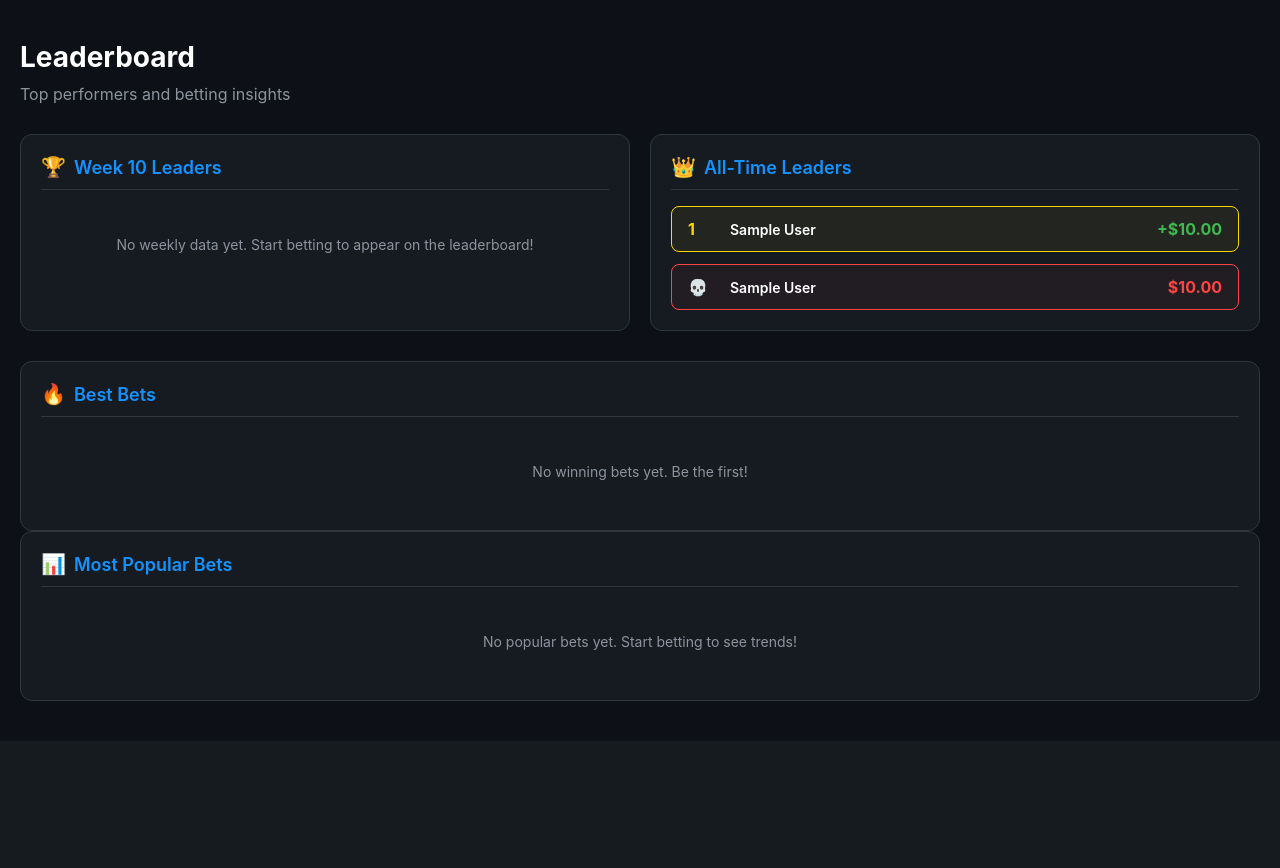
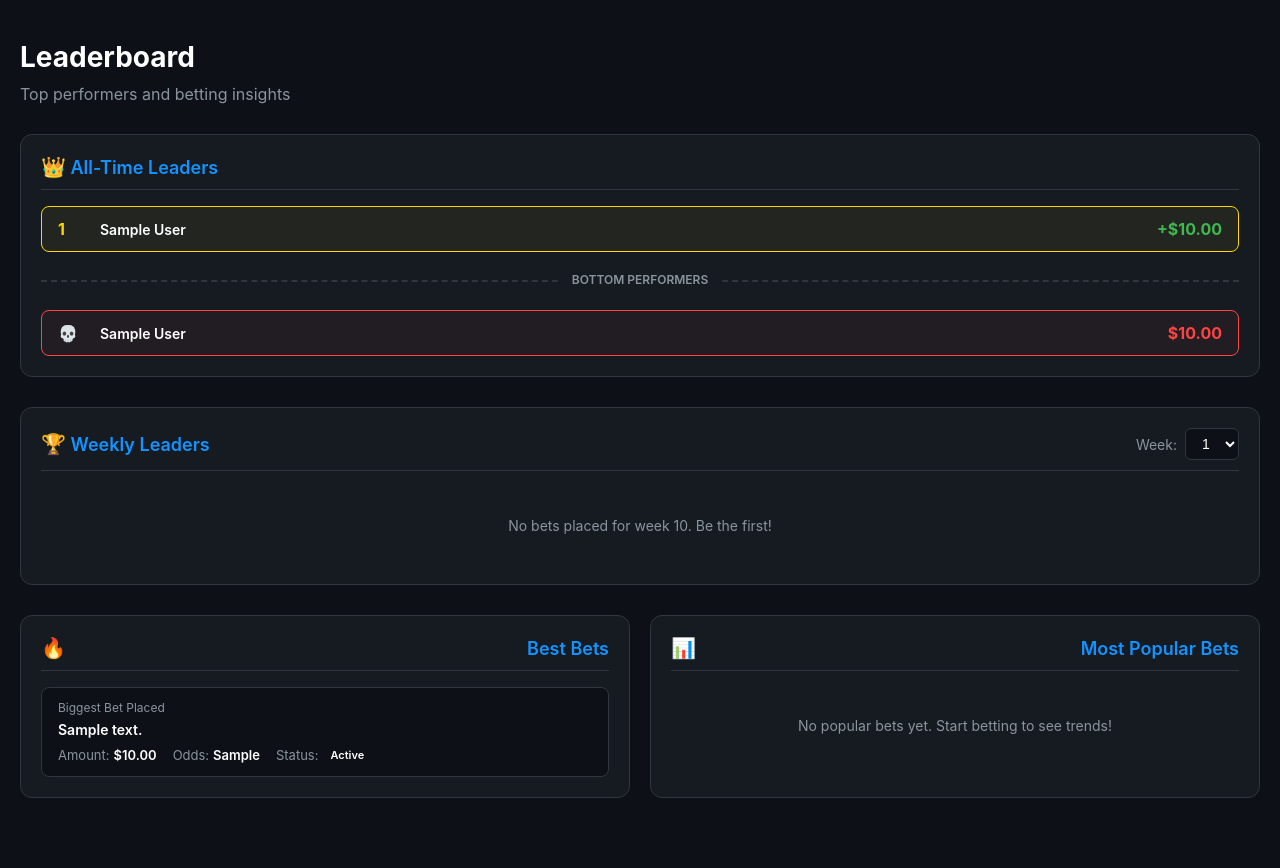
Before and after one commit to sfaizi24/TNC-Model-2025, a Flask app: page /leaderboard in a window 1280 px wide. Shown: the part 61-929 px from the top of the page. Before the commit the page ends 762 px from the top, so only its background shows below. Run offline with Flask 3, Linux system fonts and the light colour scheme; tables that the repository leaves empty hold one stand-in row (values such as "Sample post"); parts of the project's set-up code (start-up, migrations or seed data) failed here and were passed over; some libraries are stand-ins or nearby versions.

Commit message:
Enhance leaderboard with weekly and all-time statistics filtering
Update leaderboard functionality to include selectable weeks, display all-time top/bottom users, and refine weekly statistics display.

Replit-Commit-Author: Agent
Replit-Commit-Session-Id: 8f294188-4a1c-4cfe-ae94-407f2d487cd3
Replit-Commit-Checkpoint-Type: intermediate_checkpoint
Replit-Commit-Event-Id: 68d8fe5a-0ab4-4dbc-8f6c-da1413eccb6e
Replit-Commit-Screenshot-Url: https://storage.googleapis.com/screenshot-production-us-central1/98b42adf-597d-4025-87f2-5dcbd8f908a0/8f294188-4a1c-4cfe-ae94-407f2d487cd3/zcKdnEp

```diff
--- a/app.py
+++ b/app.py
@@ -245,18 +245,43 @@ def betting():
 @app.route('/leaderboard')
 def leaderboard():
     from models import Bet, WeeklyStats, User
-    from sqlalchemy import func, desc
+    from sqlalchemy import func, desc, case, distinct
 
     current_week = get_current_week()
+    selected_week = request.args.get('week', current_week, type=int)
 
-    # Weekly Top 3 and Bottom 1 by PNL
+    # Get available weeks for dropdown
+    available_weeks = db.session.query(distinct(WeeklyStats.week))\
+        .order_by(desc(WeeklyStats.week)).all()
+    available_weeks = [w[0] for w in available_weeks]
+
+    # All-Time Top 3 and Bottom 2 (only users with at least 1 bet)
+    users_with_bets = db.session.query(Bet.user_id).group_by(Bet.user_id).subquery()
+
+    alltime_top = db.session.query(
+        User.id,
+        User.first_name,
+        User.last_name,
+        User.total_pnl
+    ).join(users_with_bets, User.id == users_with_bets.c.user_id)\
+     .order_by(desc(User.total_pnl)).limit(3).all()
+
+    alltime_bottom = db.session.query(
+        User.id,
+        User.first_name,
+        User.last_name,
+        User.total_pnl
+    ).join(users_with_bets, User.id == users_with_bets.c.user_id)\
+     .order_by(User.total_pnl.asc()).limit(2).all()
+
+    # Weekly Top 3 and Bottom 2 (only users who placed a bet that week)
     weekly_top = db.session.query(
         User.id,
         User.first_name,
         User.last_name,
         WeeklyStats.settled_pnl
     ).join(WeeklyStats, User.id == WeeklyStats.user_id)\
-     .filter(WeeklyStats.week == current_week)\
+     .filter(WeeklyStats.week == selected_week, WeeklyStats.bets_placed > 0)\
      .order_by(desc(WeeklyStats.settled_pnl))\
      .limit(3).all()
 
@@ -266,77 +291,48 @@ def leaderboard():
         User.last_name,
         WeeklyStats.settled_pnl
     ).join(WeeklyStats, User.id == WeeklyStats.user_id)\
-     .filter(WeeklyStats.week == current_week)\
+     .filter(WeeklyStats.week == selected_week, WeeklyStats.bets_placed > 0)\
      .order_by(WeeklyStats.settled_pnl.asc())\
-     .limit(1).all()
+     .limit(2).all()
 
-    # All-Time Top 3 and Bottom 1 by Total PNL
-    alltime_top = db.session.query(
-        User.id,
-        User.first_name,
-        User.last_name,
-        User.total_pnl
-    ).order_by(desc(User.total_pnl)).limit(3).all()
-
-    alltime_bottom = db.session.query(
-        User.id,
-        User.first_name,
-        User.last_name,
-        User.total_pnl
-    ).order_by(User.total_pnl.asc()).limit(1).all()
-
-    # Best Bets - Highest odds that actually won
+    # Best Bets - Highest odds (biggest number, e.g., +800 > +200)
     best_odds_bet = db.session.query(Bet).filter(
         Bet.status == 'won'
     ).order_by(desc(Bet.odds)).first()
 
-    # Best Bets - Most money won on a single bet
-    biggest_win = db.session.query(Bet).filter(
-        Bet.status == 'won'
-    ).order_by(desc(Bet.result)).first()
+    # Biggest Bet Placed (amount at stake, regardless of outcome)
+    biggest_bet = db.session.query(Bet).order_by(desc(Bet.amount)).first()
 
-    # Most Popular Bets - Count by description for each bet type
-    popular_matchup = db.session.query(
-        Bet.description,
-        func.count(Bet.id).label('count')
-    ).filter(Bet.bet_type == 'matchup')\
-     .group_by(Bet.description)\
-     .order_by(desc('count'))\
-     .first()
+    # Most Popular Bets with win/loss status
+    def get_popular_bet_with_stats(bet_type):
+        result = db.session.query(
+            Bet.description,
+            func.count(Bet.id).label('count'),
+            func.sum(case((Bet.status == 'won', 1), else_=0)).label('wins'),
+            func.sum(case((Bet.status == 'lost', 1), else_=0)).label('losses'),
+            func.sum(case((Bet.status == 'pending', 1), else_=0)).label('pending')
+        ).filter(Bet.bet_type == bet_type)\
+         .group_by(Bet.description)\
+         .order_by(desc('count'))\
+         .first()
+        return result
 
-    popular_over_under = db.session.query(
-        Bet.description,
-        func.count(Bet.id).label('count')
-    ).filter(Bet.bet_type == 'team_ou')\
-     .group_by(Bet.description)\
-     .order_by(desc('count'))\
-     .first()
-
-    popular_highest = db.session.query(
-        Bet.description,
-        func.count(Bet.id).label('count')
-    ).filter(Bet.bet_type == 'highest_scorer')\
-     .group_by(Bet.description)\
-     .order_by(desc('count'))\
-     .first()
-
-    popular_lowest = db.session.query(
-        Bet.description,
-        func.count(Bet.id).label('count')
-    ).filter(Bet.bet_type == 'lowest_scorer')\
-     .group_by(Bet.description)\
-     .order_by(desc('count'))\
-     .first()
+    popular_matchup = get_popular_bet_with_stats('matchup')
+    popular_over_under = get_popular_bet_with_stats('team_ou')
+    popular_highest = get_popular_bet_with_stats('highest_scorer')
+    popular_lowest = get_popular_bet_with_stats('lowest_scorer')
 
     return render_template('leaderboard.html',
                          user=current_user if current_user.is_authenticated else None,
                          current_week=current_week,
+                         selected_week=selected_week,
+                         available_weeks=available_weeks,
                          weekly_top=weekly_top,
                          weekly_bottom=weekly_bottom,
                          alltime_top=alltime_top,
                          alltime_bottom=alltime_bottom,
                          best_odds_bet=best_odds_bet,
-                         biggest_win=biggest_win,
+                         biggest_bet=biggest_bet,
                          popular_matchup=popular_matchup,
                          popular_over_under=popular_over_under,
                          popular_highest=popular_highest,
--- a/frontend/templates/leaderboard.html
+++ b/frontend/templates/leaderboard.html
@@ -42,11 +42,28 @@
         border-bottom: 1px solid var(--fanduel-light-gray);
         display: flex;
         align-items: center;
+        justify-content: space-between;
         gap: 8px;
     }
 
     .trophy {
         font-size: 20px;
+    }
+
+    .week-selector {
+        display: flex;
+        align-items: center;
+        gap: 8px;
+    }
+
+    .week-selector select {
+        background: var(--fanduel-dark);
+        color: var(--text-primary);
+        border: 1px solid var(--fanduel-light-gray);
+        padding: 6px 12px;
+        border-radius: 6px;
+        font-size: 14px;
+        cursor: pointer;
     }
 
     .rankings-list {
@@ -83,6 +100,25 @@
     .rank-item.bottom {
         border-color: #ff4444;
         background: rgba(255, 68, 68, 0.05);
+    }
+
+    .separator {
+        border-top: 2px dashed var(--fanduel-light-gray);
+        margin: 16px 0;
+        position: relative;
+    }
+
+    .separator-label {
+        position: absolute;
+        top: -10px;
+        left: 50%;
+        transform: translateX(-50%);
+        background: var(--fanduel-gray);
+        padding: 0 12px;
+        color: var(--text-secondary);
+        font-size: 12px;
+        font-weight: 600;
+        text-transform: uppercase;
     }
 
     .rank-left {
@@ -154,7 +190,7 @@
         color: var(--text-primary);
         font-size: 14px;
         font-weight: 600;
-        margin-bottom: 4px;
+        margin-bottom: 8px;
     }
 
     .bet-stats {
@@ -178,6 +214,28 @@
     .bet-stat-value {
         color: var(--text-primary);
         font-weight: 600;
+    }
+
+    .status-badge {
+        padding: 2px 8px;
+        border-radius: 4px;
+        font-size: 11px;
+        font-weight: 600;
+    }
+
+    .status-won {
+        background: rgba(63, 185, 80, 0.2);
+        color: var(--success-green);
+    }
+
+    .status-lost {
+        background: rgba(255, 68, 68, 0.2);
+        color: #ff4444;
+    }
+
+    .status-pending {
+        background: rgba(210, 153, 34, 0.2);
+        color: var(--warning-yellow);
     }
 
     .no-data {
@@ -211,9 +269,70 @@
     <p class="page-subtitle">Top performers and betting insights</p>
 </div>
 
-<div class="leaderboard-grid">
-    <div class="leaderboard-card">
-        <h2 class="card-title"><span class="trophy">🏆</span> Week {{ current_week }} Leaders</h2>
+<!-- ALL-TIME LEADERBOARD -->
+<div class="leaderboard-card" style="margin-bottom: 30px;">
+    <h2 class="card-title">
+        <span><span class="trophy">👑</span> All-Time Leaders</span>
+    </h2>
+    <div class="rankings-list">
+        {% if alltime_top %}
+            {% for leader in alltime_top %}
+            <div class="rank-item {% if loop.index == 1 %}top-1{% elif loop.index == 2 %}top-2{% elif loop.index == 3 %}top-3{% endif %}">
+                <div class="rank-left">
+                    <span class="rank-number {% if loop.index == 1 %}gold{% elif loop.index == 2 %}silver{% elif loop.index == 3 %}bronze{% endif %}">{{ loop.index }}</span>
+                    <span class="user-name">
+                        {% if leader[1] or leader[2] %}
+                            {{ leader[1] }} {{ leader[2] }}
+                        {% else %}
+                            User #{{ leader[0]|string|truncate(8, True, '') }}
+                        {% endif %}
+                    </span>
+                </div>
+                <span class="pnl-value {% if leader[3] >= 0 %}positive{% else %}negative{% endif %}">
+                    {% if leader[3] >= 0 %}+{% endif %}${{ "%.2f"|format(leader[3]) }}
+                </span>
+            </div>
+            {% endfor %}
+
+            {% if alltime_bottom %}
+                <div class="separator">
+                    <span class="separator-label">Bottom Performers</span>
+                </div>
+                {% for leader in alltime_bottom %}
+                <div class="rank-item bottom">
+                    <div class="rank-left">
+                        <span class="rank-number last">💀</span>
+                        <span class="user-name">
+                            {% if leader[1] or leader[2] %}
+                                {{ leader[1] }} {{ leader[2] }}
+                            {% else %}
+                                User #{{ leader[0]|string|truncate(8, True, '') }}
+                            {% endif %}
+                        </span>
+                    </div>
+                    <span class="pnl-value negative">${{ "%.2f"|format(leader[3]) }}</span>
+                </div>
+                {% endfor %}
+            {% endif %}
+        {% else %}
+            <div class="no-data">No users with bets yet. Start betting to appear on the leaderboard!</div>
+        {% endif %}
+    </div>
+</div>
+
+<!-- WEEKLY LEADERBOARD -->
+<div class="leaderboard-card" style="margin-bottom: 30px;">
+    <h2 class="card-title">
+        <span><span class="trophy">🏆</span> Weekly Leaders</span>
+        <div class="week-selector">
+            <label for="week-select" style="color: var(--text-secondary); font-size: 14px; font-weight: normal;">Week:</label>
+            <select id="week-select" onchange="window.location.href='/leaderboard?week='+this.value">
+                {% for week in available_weeks %}
+                <option value="{{ week }}" {% if week == selected_week %}selected{% endif %}>{{ week }}</option>
+                {% endfor %}
+            </select>
+        </div>
+    </h2>
     <div class="rankings-list">
         {% if weekly_top %}
             {% for leader in weekly_top %}
@@ -235,6 +354,9 @@
             {% endfor %}
 
             {% if weekly_bottom %}
+                <div class="separator">
+                    <span class="separator-label">Bottom Performers</span>
+                </div>
                 {% for leader in weekly_bottom %}
                 <div class="rank-item bottom">
                     <div class="rank-left">
@@ -243,7 +365,7 @@
                             {% if leader[1] or leader[2] %}
                                 {{ leader[1] }} {{ leader[2] }}
                             {% else %}
-                                    User {{ leader[0][:8] }}
+                                User #{{ leader[0]|string|truncate(8, True, '') }}
                             {% endif %}
                         </span>
                     </div>
@@ -252,57 +374,13 @@
                 {% endfor %}
             {% endif %}
         {% else %}
-                <div class="no-data">No weekly data yet. Start betting to appear on the leaderboard!</div>
+            <div class="no-data">No bets placed for week {{ selected_week }}. Be the first!</div>
         {% endif %}
     </div>
 </div>
 
-    <div class="leaderboard-card">
-        <h2 class="card-title"><span class="trophy">👑</span> All-Time Leaders</h2>
-        <div class="rankings-list">
-            {% if alltime_top %}
-                {% for leader in alltime_top %}
-                <div class="rank-item {% if loop.index == 1 %}top-1{% elif loop.index == 2 %}top-2{% elif loop.index == 3 %}top-3{% endif %}">
-                    <div class="rank-left">
-                        <span class="rank-number {% if loop.index == 1 %}gold{% elif loop.index == 2 %}silver{% elif loop.index == 3 %}bronze{% endif %}">{{ loop.index }}</span>
-                        <span class="user-name">
-                            {% if leader[1] or leader[2] %}
-                                {{ leader[1] }} {{ leader[2] }}
-                            {% else %}
-                                User #{{ leader[0]|string|truncate(8, True, '') }}
-                            {% endif %}
-                        </span>
-                    </div>
-                    <span class="pnl-value {% if leader[3] >= 0 %}positive{% else %}negative{% endif %}">
-                        {% if leader[3] >= 0 %}+{% endif %}${{ "%.2f"|format(leader[3]) }}
-                    </span>
-                </div>
-                {% endfor %}
-
-                {% if alltime_bottom %}
-                    {% for leader in alltime_bottom %}
-                    <div class="rank-item bottom">
-                        <div class="rank-left">
-                            <span class="rank-number last">💀</span>
-                            <span class="user-name">
-                                {% if leader[1] or leader[2] %}
-                                    {{ leader[1] }} {{ leader[2] }}
-                                {% else %}
-                                    User {{ leader[0][:8] }}
-                                {% endif %}
-                            </span>
-                        </div>
-                        <span class="pnl-value negative">${{ "%.2f"|format(leader[3]) }}</span>
-                    </div>
-                    {% endfor %}
-                {% endif %}
-            {% else %}
-                <div class="no-data">No all-time data yet.</div>
-            {% endif %}
-        </div>
-    </div>
-</div>
-
+<div class="leaderboard-grid">
+    <!-- BEST BETS -->
     <div class="leaderboard-card">
         <h2 class="card-title"><span class="trophy">🔥</span> Best Bets</h2>
 
@@ -327,44 +405,60 @@
         </div>
         {% endif %}
 
-    {% if biggest_win %}
+        {% if biggest_bet %}
         <div class="bet-detail">
-        <div class="bet-label">Most Money Won</div>
-        <div class="bet-description">{{ biggest_win.description }}</div>
+            <div class="bet-label">Biggest Bet Placed</div>
+            <div class="bet-description">{{ biggest_bet.description }}</div>
             <div class="bet-stats">
                 <div class="bet-stat">
-                <span class="bet-stat-label">Odds:</span>
-                <span class="bet-stat-value">{{ biggest_win.odds }}</span>
+                    <span class="bet-stat-label">Amount:</span>
+                    <span class="bet-stat-value">${{ "%.2f"|format(biggest_bet.amount) }}</span>
                 </div>
                 <div class="bet-stat">
-                <span class="bet-stat-label">Bet:</span>
-                <span class="bet-stat-value">${{ "%.2f"|format(biggest_win.amount) }}</span>
+                    <span class="bet-stat-label">Odds:</span>
+                    <span class="bet-stat-value">{{ biggest_bet.odds }}</span>
                 </div>
                 <div class="bet-stat">
-                <span class="bet-stat-label">Won:</span>
-                <span class="bet-stat-value pnl-value positive">${{ "%.2f"|format(biggest_win.result) }}</span>
+                    <span class="bet-stat-label">Status:</span>
+                    <span class="status-badge status-{{ biggest_bet.status }}">{{ biggest_bet.status.capitalize() }}</span>
                 </div>
             </div>
         </div>
         {% endif %}
 
-    {% if not best_odds_bet and not biggest_win %}
-    <div class="no-data">No winning bets yet. Be the first!</div>
+        {% if not best_odds_bet and not biggest_bet %}
+        <div class="no-data">No bets yet. Be the first!</div>
         {% endif %}
     </div>
 
+    <!-- MOST POPULAR BETS -->
     <div class="leaderboard-card">
         <h2 class="card-title"><span class="trophy">📊</span> Most Popular Bets</h2>
 
         {% if popular_matchup %}
         <div class="bet-detail">
-        <div class="bet-label">Most Popular Matchup Bet</div>
+            <div class="bet-label">Most Popular Matchup</div>
             <div class="bet-description">{{ popular_matchup[0] }}</div>
             <div class="bet-stats">
                 <div class="bet-stat">
                     <span class="bet-stat-label">Times Bet:</span>
                     <span class="bet-stat-value">{{ popular_matchup[1] }}</span>
                 </div>
+                {% if popular_matchup[2] %}
+                <div class="bet-stat">
+                    <span class="status-badge status-won">{{ popular_matchup[2] }} Won</span>
+                </div>
+                {% endif %}
+                {% if popular_matchup[3] %}
+                <div class="bet-stat">
+                    <span class="status-badge status-lost">{{ popular_matchup[3] }} Lost</span>
+                </div>
+                {% endif %}
+                {% if popular_matchup[4] %}
+                <div class="bet-stat">
+                    <span class="status-badge status-pending">{{ popular_matchup[4] }} Pending</span>
+                </div>
+                {% endif %}
             </div>
         </div>
         {% endif %}
@@ -378,32 +472,77 @@
                     <span class="bet-stat-label">Times Bet:</span>
                     <span class="bet-stat-value">{{ popular_over_under[1] }}</span>
                 </div>
+                {% if popular_over_under[2] %}
+                <div class="bet-stat">
+                    <span class="status-badge status-won">{{ popular_over_under[2] }} Won</span>
+                </div>
+                {% endif %}
+                {% if popular_over_under[3] %}
+                <div class="bet-stat">
+                    <span class="status-badge status-lost">{{ popular_over_under[3] }} Lost</span>
+                </div>
+                {% endif %}
+                {% if popular_over_under[4] %}
+                <div class="bet-stat">
+                    <span class="status-badge status-pending">{{ popular_over_under[4] }} Pending</span>
+                </div>
+                {% endif %}
             </div>
         </div>
         {% endif %}
 
         {% if popular_highest %}
         <div class="bet-detail">
-        <div class="bet-label">Most Popular Highest Scorer Bet</div>
+            <div class="bet-label">Most Popular Highest Scorer</div>
             <div class="bet-description">{{ popular_highest[0] }}</div>
             <div class="bet-stats">
                 <div class="bet-stat">
                     <span class="bet-stat-label">Times Bet:</span>
                     <span class="bet-stat-value">{{ popular_highest[1] }}</span>
                 </div>
+                {% if popular_highest[2] %}
+                <div class="bet-stat">
+                    <span class="status-badge status-won">{{ popular_highest[2] }} Won</span>
+                </div>
+                {% endif %}
+                {% if popular_highest[3] %}
+                <div class="bet-stat">
+                    <span class="status-badge status-lost">{{ popular_highest[3] }} Lost</span>
+                </div>
+                {% endif %}
+                {% if popular_highest[4] %}
+                <div class="bet-stat">
+                    <span class="status-badge status-pending">{{ popular_highest[4] }} Pending</span>
+                </div>
+                {% endif %}
             </div>
         </div>
         {% endif %}
 
         {% if popular_lowest %}
         <div class="bet-detail">
-        <div class="bet-label">Most Popular Lowest Scorer Bet</div>
+            <div class="bet-label">Most Popular Lowest Scorer</div>
             <div class="bet-description">{{ popular_lowest[0] }}</div>
             <div class="bet-stats">
                 <div class="bet-stat">
                     <span class="bet-stat-label">Times Bet:</span>
                     <span class="bet-stat-value">{{ popular_lowest[1] }}</span>
                 </div>
+                {% if popular_lowest[2] %}
+                <div class="bet-stat">
+                    <span class="status-badge status-won">{{ popular_lowest[2] }} Won</span>
+                </div>
+                {% endif %}
+                {% if popular_lowest[3] %}
+                <div class="bet-stat">
+                    <span class="status-badge status-lost">{{ popular_lowest[3] }} Lost</span>
+                </div>
+                {% endif %}
+                {% if popular_lowest[4] %}
+                <div class="bet-stat">
+                    <span class="status-badge status-pending">{{ popular_lowest[4] }} Pending</span>
+                </div>
+                {% endif %}
             </div>
         </div>
         {% endif %}
@@ -412,4 +551,5 @@
         <div class="no-data">No popular bets yet. Start betting to see trends!</div>
         {% endif %}
     </div>
+</div>
 {% endblock %}
```
Also changed, not shown: 1 other file. Lines whose indentation alone changed are shown as unchanged.
